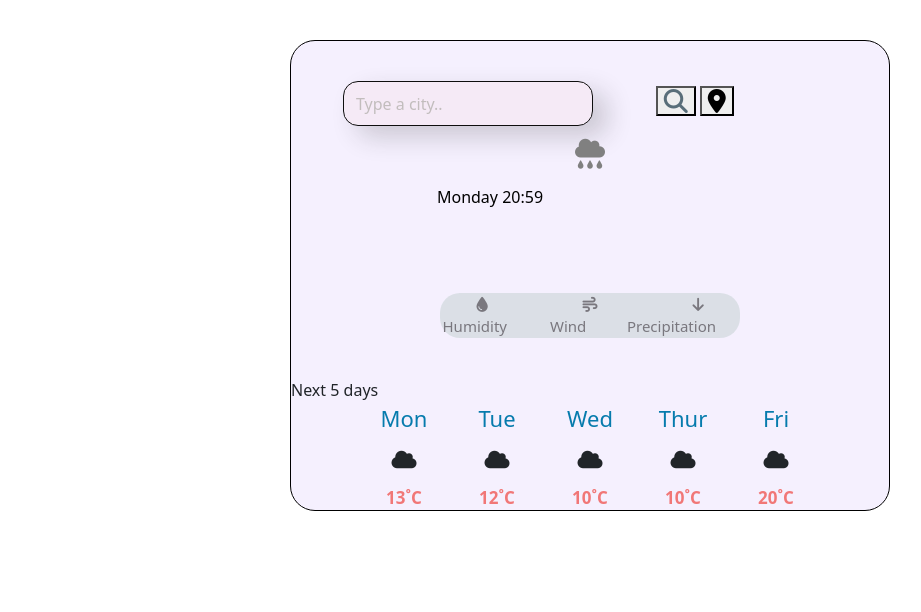
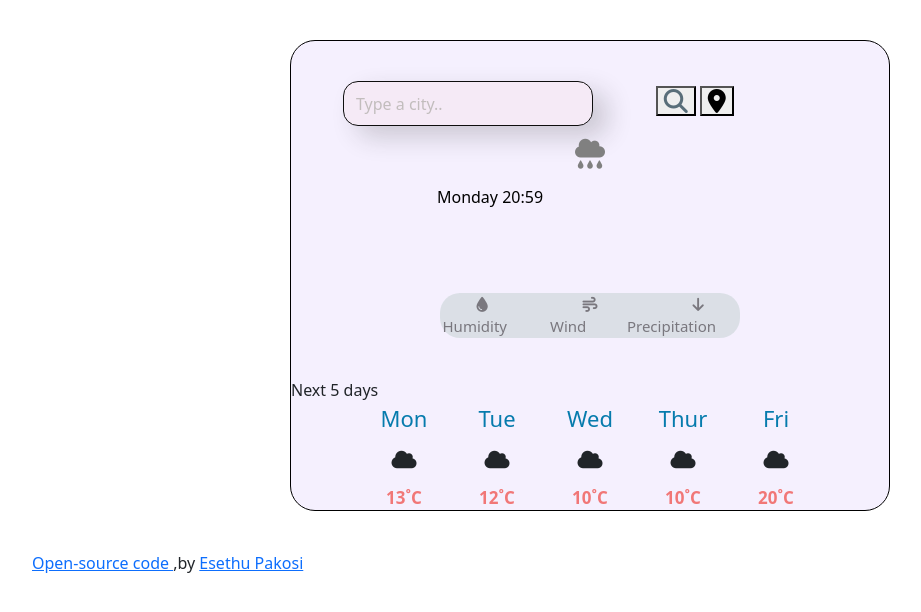
Before and after one commit to Esethu-77/Esethu-weather-app, a plain HTML site: page index.html in a window 1280 px wide. Shown: the whole page, without its empty margins (50-971 px from the left). Drawn offline with nearby package versions, Linux system fonts and the light colour scheme; no server answers.

Commit message:
Added link on my  index.html

```diff
--- a/index.html
+++ b/index.html
@@ -137,6 +137,8 @@ Next 5 days
 
                       </div>
                     </div>
+       <a href="https://github.com/Esethu-77/Esethu-weather-app">Open-source code
+          </a>     ,by <a href="https://www.linkedin.com/in/esethu-pakosi-7a361026a/?originalSubdomain=za"> Esethu Pakosi
         </div>
   </form>
 </div>
```
